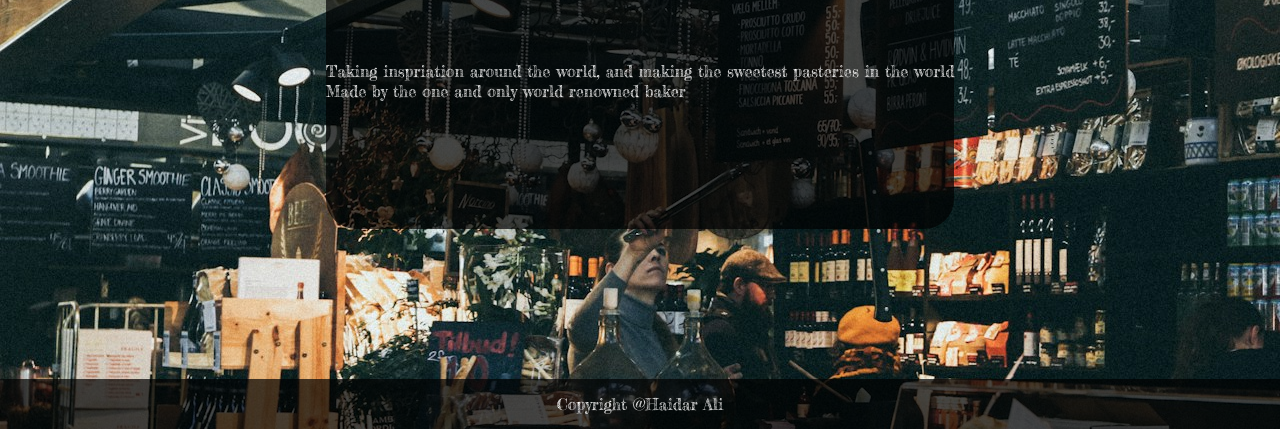
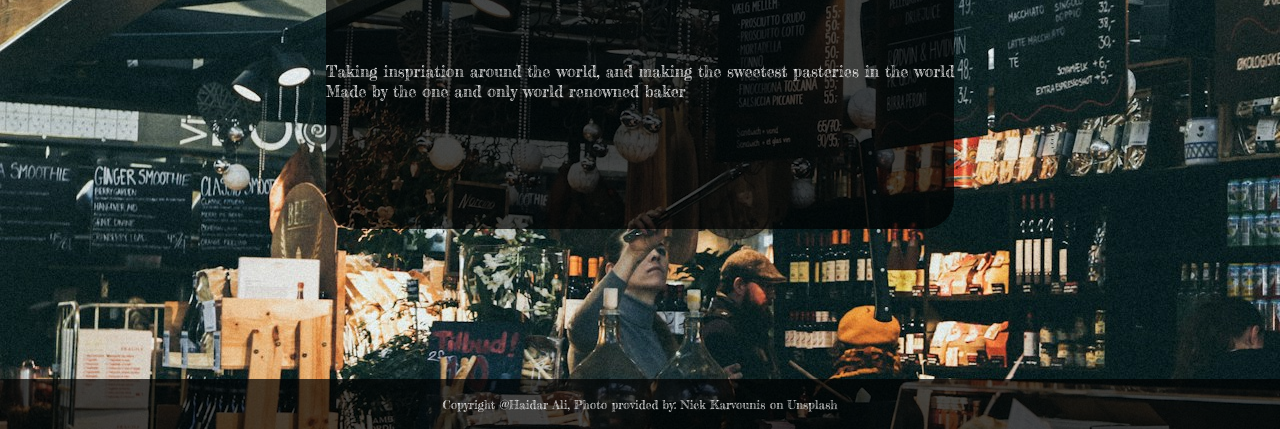
Before and after one commit to FC-HaidarAli/restaurant-page, a website built with webpack: page src/index.html in a window 1280 px wide. Shown: the part 371-800 px from the top of the page. Built offline with nearby package versions, Linux system fonts and the light colour scheme.

Commit message:
added footer size, and text

```diff
--- a/src/index.html
+++ b/src/index.html
@@ -24,7 +24,7 @@
             </div>
         </div>
         <div class="footer">
-            <p>Copyright @Haidar Ali</p>
+            <p class="footer-text">Copyright @Haidar Ali, Photo provided by: Nick Karvounis on Unsplash</p>
         </div>
     </div>
 </body>
--- a/src/main.css
+++ b/src/main.css
@@ -78,3 +78,5 @@ body {
     height: 50px;
     background-color: rgba(0,0,0,0.7);
 }
+
+.footer-text {font-size: 0.75rem;}
```
